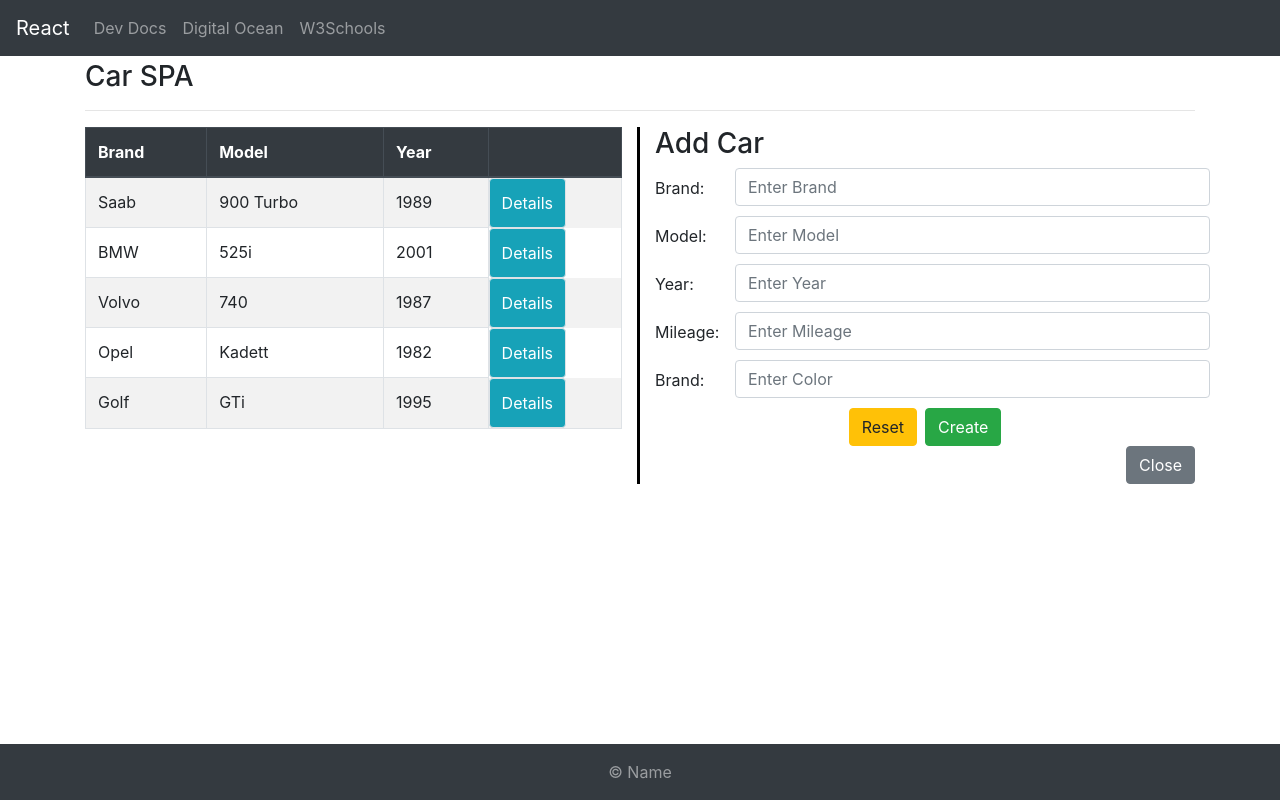
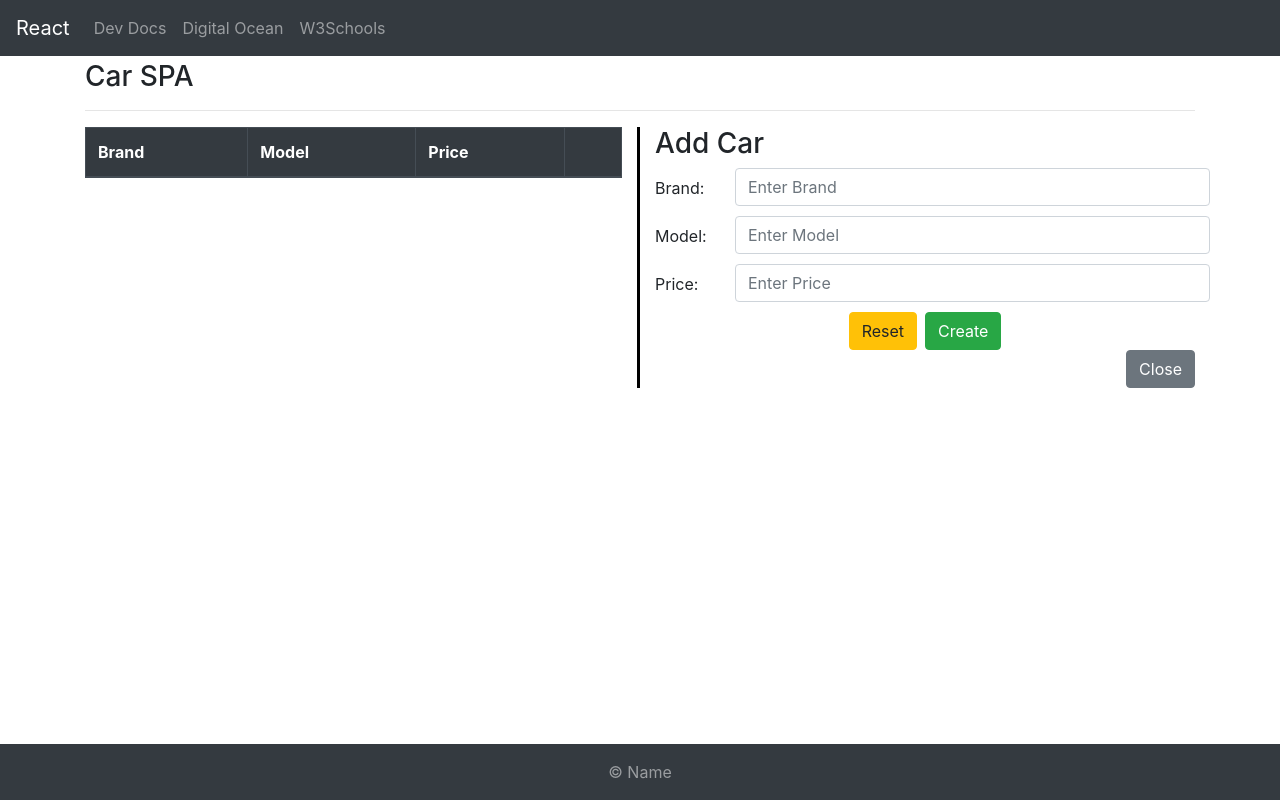
Before and after one commit to UlfBengtsson/car-spa, a React (Create React App) app: page / in a window 1280 px wide. Both pictures are taken after a click on the button "Add Car". Built offline with nearby package versions, Linux system fonts and the light colour scheme.

Commit message:
adapted to CarShop car model

```diff
--- a/src/componets/App.jsx
+++ b/src/componets/App.jsx
@@ -11,48 +11,7 @@ class App extends Component {
   state = {
     detailsCar: null,
     createCar: false,
-    carList: [
-      {
-        id: 1,
-        brand: "Saab",
-        model: "900 Turbo",
-        year: "1989",
-        mileage: 65000,
-        color: "dark blue",
-      },
-      {
-        id: 2,
-        brand: "BMW",
-        model: "525i",
-        year: "2001",
-        mileage: 25000,
-        color: "dark blue",
-      },
-      {
-        id: 3,
-        brand: "Volvo",
-        model: "740",
-        year: "1987",
-        mileage: 71000,
-        color: "green",
-      },
-      {
-        id: 4,
-        brand: "Opel",
-        model: "Kadett",
-        year: "1982",
-        mileage: 88000,
-        color: "red",
-      },
-      {
-        id: 5,
-        brand: "Golf",
-        model: "GTi",
-        year: "1995",
-        mileage: 15000,
-        color: "black",
-      },
-    ],
+    carList: [],
   };
 
   findCar = (id) => {
@@ -101,6 +60,9 @@ class App extends Component {
 
   addCar = (car) => {
     const carList = this.state.carList;
+    if (carList === null || carList.length < 1) {
+      car.id = 1;
+    } else {
       const newId =
         carList.reduce((rowCar, highest) => {
           if (rowCar.id > highest.id) {
@@ -110,6 +72,7 @@ class App extends Component {
         }).id + 1; //plus 1 to make new id higher then any id currently in carList.
       //console.log("new Id: ", newId);
       car.id = newId;
+    }
 
     carList.push(car);
 
--- a/src/componets/CarCreate.jsx
+++ b/src/componets/CarCreate.jsx
@@ -1,13 +1,4 @@
 import React, { Component } from "react";
-
-/*
-id: 1,
-        brand: "Saab",
-        model: "900 Turbo",
-        year: "1989",
-        mileage: 65000,
-        color: "dark blue",
-*/
 class CarCreate extends Component {
   createCar = (event) => {
     event.preventDefault();
@@ -16,9 +7,7 @@ class CarCreate extends Component {
       id: 0,
       brand: event.target["brand"].value,
       model: event.target["model"].value,
-      year: Number(event.target["year"].value),
-      mileage: Number(event.target["mileage"].value),
-      color: event.target["color"].value,
+      price: Number(event.target["price"].value),
     };
 
     this.props.addCar(car);
@@ -58,43 +47,20 @@ class CarCreate extends Component {
             />
           </div>
           <div className="row mb-2">
-            <label htmlFor="year" className="col-2 mt-2">
-              Year:
+            <label htmlFor="price" className="col-2 mt-2">
+              Price:
             </label>
             <input
-              id="year"
+              id="price"
               type="number"
               required
               step="1"
-              min="1886"
+              min="1"
               className="form-control col-10"
-              placeholder="Enter Year"
+              placeholder="Enter Price"
             />
           </div>
-          <div className="row mb-2">
-            <label htmlFor="mileage" className="col-2 mt-2">
-              Mileage:
-            </label>
-            <input
-              id="mileage"
-              type="number"
-              step="1000"
-              min="1000"
-              className="form-control col-10"
-              placeholder="Enter Mileage"
-            />
-          </div>
-          <div className="row mb-2">
-            <label htmlFor="color" className="col-2 mt-2">
-              Brand:
-            </label>
-            <input
-              id="color"
-              type="text"
-              className="form-control col-10"
-              placeholder="Enter Color"
-            />
-          </div>
+
           <div className="row d-flex justify-content-center">
             <input
               type="reset"
--- a/src/componets/CarDetails.jsx
+++ b/src/componets/CarDetails.jsx
@@ -13,17 +13,10 @@ const CarDetails = (props) => {
           <p>{props.car.model}</p>
         </li>
         <li className="list-group-item">
-          <b>Year:</b>
-          <p>{props.car.year}</p>
+          <b>Price:</b>
+          <p>{props.car.price}</p>
         </li>
-        <li className="list-group-item">
-          <b>Mileage:</b>
-          <p>{props.car.mileage}</p>
-        </li>
-        <li className="list-group-item">
-          <b>Color:</b>
-          <p>{props.car.color}</p>
-        </li>
+
         <li className="list-group-item">
           <b>Actions:</b>
           <button className="btn btn-secondary" onClick={props.closeDetails}>
--- a/src/componets/CarTable.jsx
+++ b/src/componets/CarTable.jsx
@@ -6,7 +6,7 @@ const CarTable = (props) => {
       <tr key={car.id}>
         <td>{car.brand}</td>
         <td>{car.model}</td>
-        <td>{car.year}</td>
+        <td>{car.price}</td>
         <td
           className="btn btn-info"
           onClick={() => {
@@ -25,7 +25,7 @@ const CarTable = (props) => {
           <tr>
             <th>Brand</th>
             <th>Model</th>
-            <th>Year</th>
+            <th>Price</th>
             <th></th>
           </tr>
         </thead>
```
Lines whose indentation alone changed are shown as unchanged.
